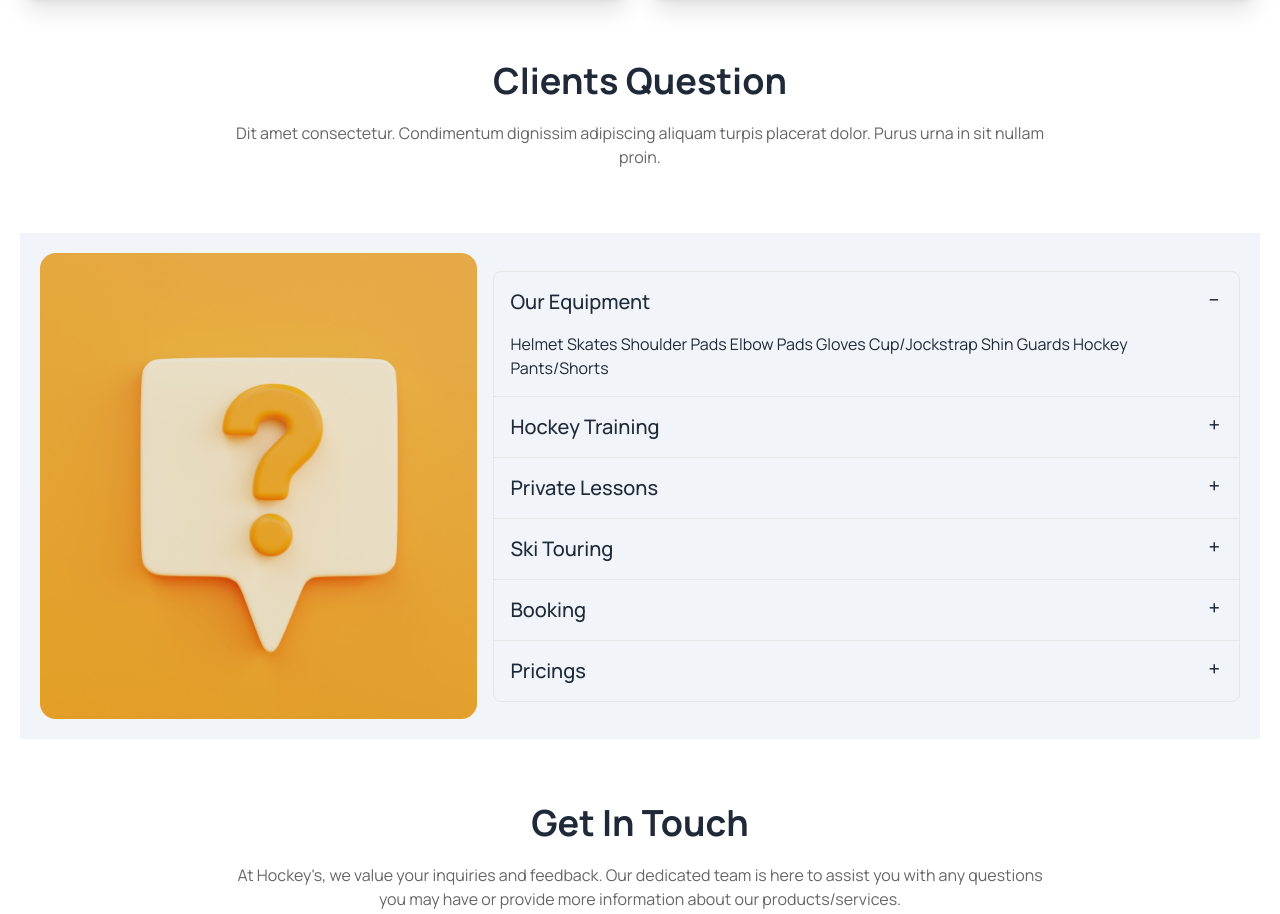
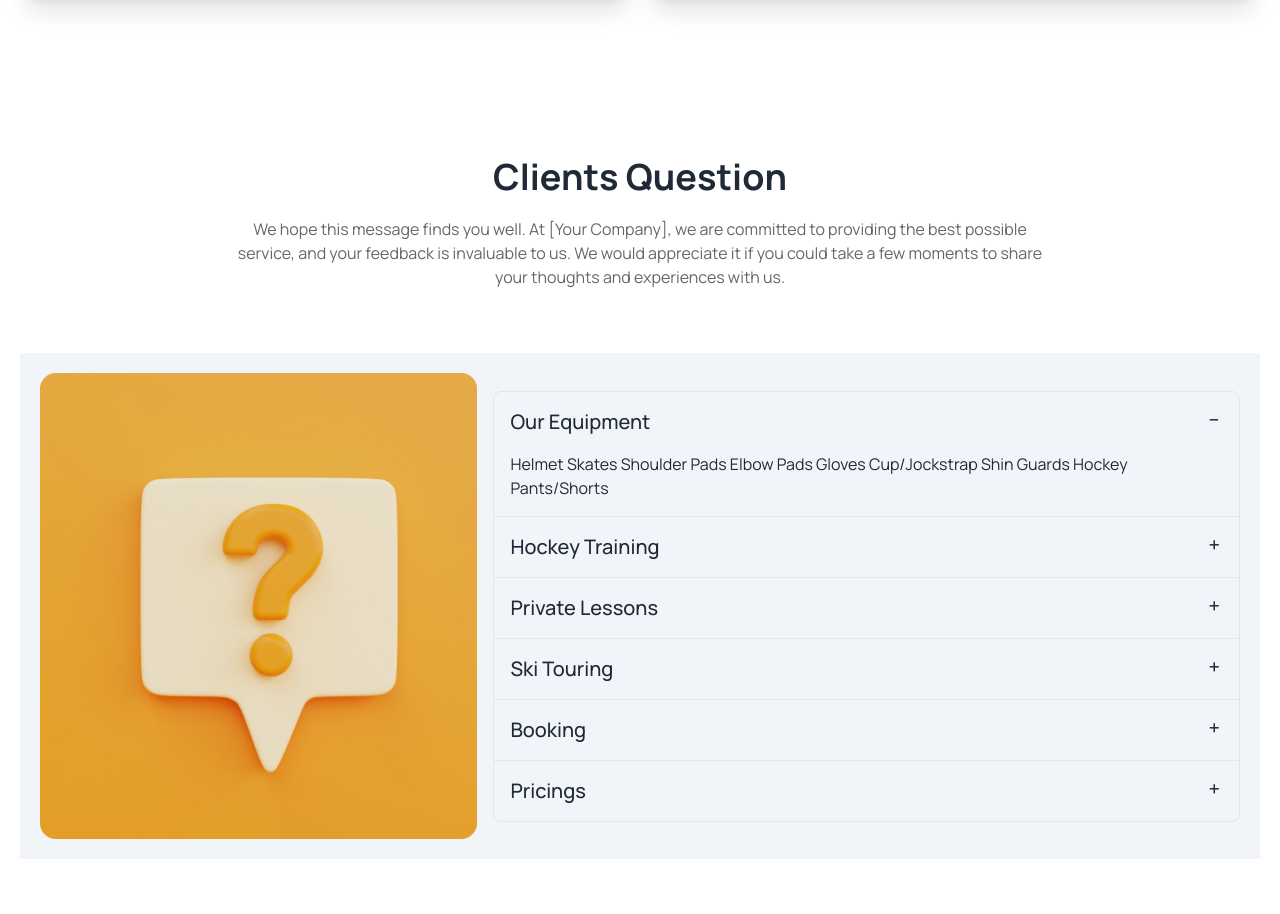
Before and after one commit to EjuMir/B9-A3, a plain HTML site: page index.html in a window 1280 px wide. Shown: the part 3297-4211 px from the top of the page. Drawn offline with nearby package versions, Linux system fonts and the light colour scheme.

Commit message:
Finalized

```diff
--- a/index.html
+++ b/index.html
@@ -325,12 +325,12 @@
             </div>
         </section>
         <!-- accordion -->
-        <section>
+        <section class="my-40">
             <div class="text-center my-16 w-2/3 mx-auto">
                 <h1 class="text-4xl font-bold mt-16 mb-5">Clients Question</h1>
-                <p class="text-black opacity-60">Dit amet consectetur. Condimentum dignissim adipiscing aliquam
-                    turpis placerat dolor. Purus urna in sit nullam
-                    proin.</p>
+                <p class="text-black opacity-60">We hope this message finds you well. At [Your Company], we are
+                    committed to providing the best possible service, and your feedback is invaluable to us. We would
+                    appreciate it if you could take a few moments to share your thoughts and experiences with us.</p>
             </div>
             <div class="container flex flex-col items-center bg-slate-100 p-5 lg:flex-row lg:justify-center gap-4">
                 <div>
@@ -455,6 +455,7 @@
             </div>
 
         </section>
+
         <!-- social media icons -->
 
         <section>
```
